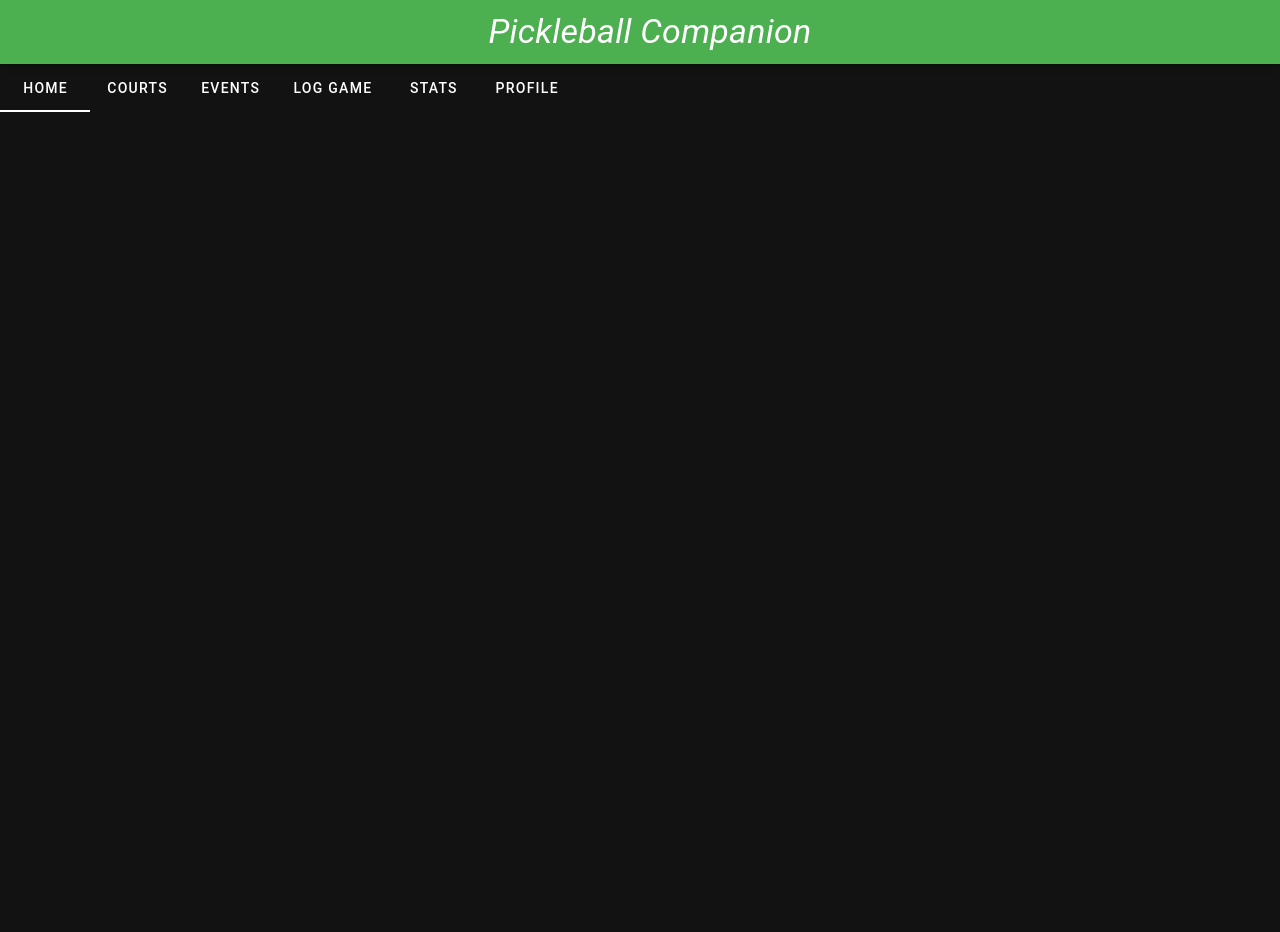
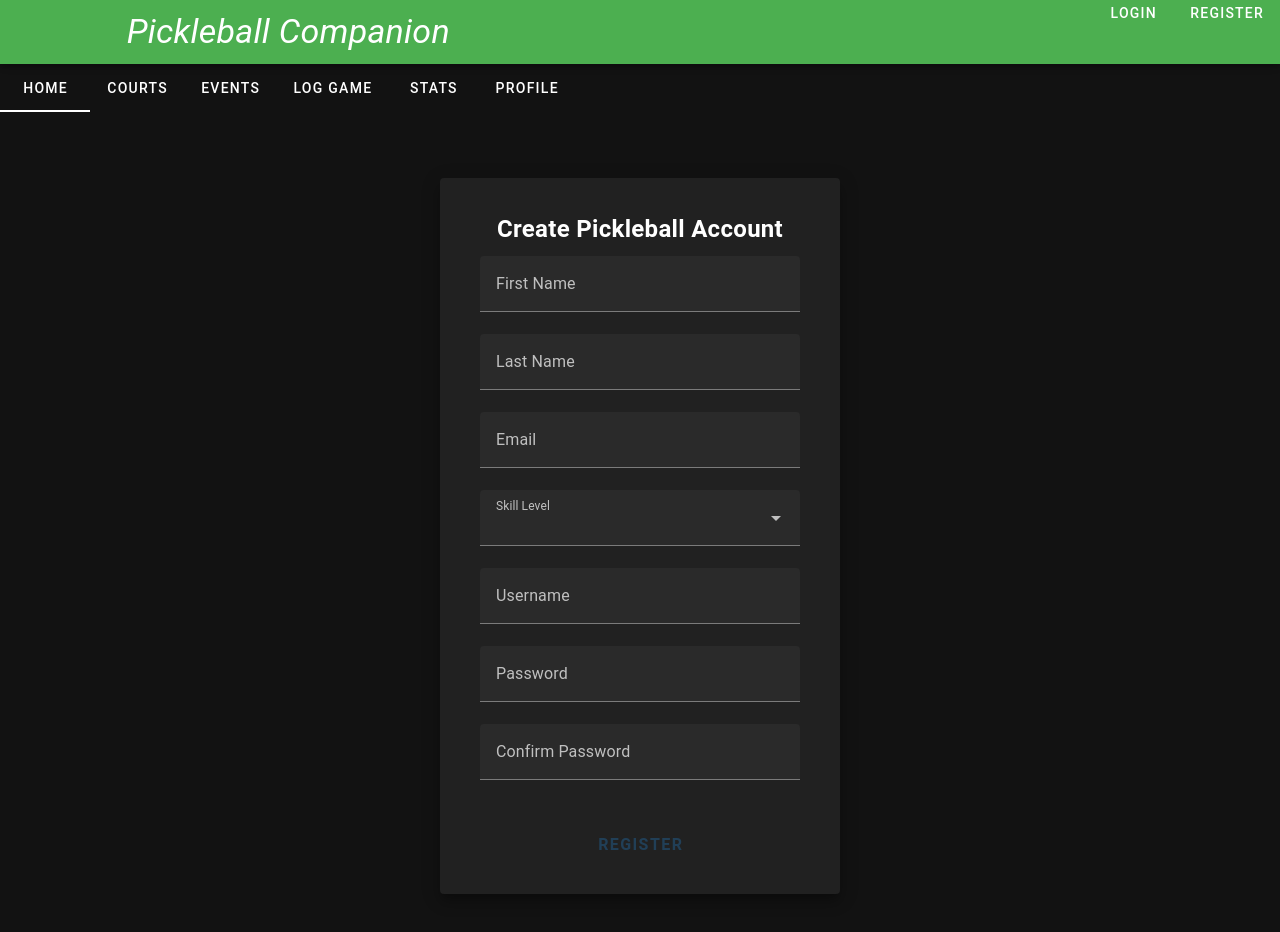
Before and after one commit to gmoore52/ThePickleballCompanionApp, a Vue app in the folder PickleBallCompanionAppUI/: page /register in a window 1280 px wide. Shown: the top 932 px of the page. Before the commit the page ends 800 px from the top, so only its background shows below. Built offline with nearby package versions, Linux system fonts and the light colour scheme.

Commit message:
Updated formatting and added Register page

```diff
--- a/PickleBallCompanionAppUI/src/components/PageHeader.vue
+++ b/PickleBallCompanionAppUI/src/components/PageHeader.vue
@@ -1,10 +1,25 @@
 <template>
+    <!-- App Bar -->
     <v-app-bar app color="green darken-4" dark>
+      <!-- Centered Title -->
       <v-toolbar-title class="text-center">
         <span class="text-h4 font-italic">Pickleball Companion</span>
       </v-toolbar-title>
+
+      <!-- Spacer to push the buttons to the right -->
+      <v-spacer></v-spacer>
+
+      <!-- Right Section: Full Name or Login/Register -->
+      <v-toolbar-items>
+        <span v-if="isLoggedIn">{{ fullName }}</span>
+        <span v-else>
+          <v-btn text color="white" @click="goToLogin">Login</v-btn>
+          <v-btn text color="white" @click="goToRegister">Register</v-btn>
+        </span>
+      </v-toolbar-items>
     </v-app-bar>
 
+    <!-- Tabs Section -->
     <v-tabs v-model="tab" background-color="grey lighten-2" centered>
       <v-tab
         v-for="item in tabs"
@@ -17,13 +32,22 @@
     </v-tabs>
   </template>
 
-<script>
-import { ref } from 'vue';
+  <script setup>
+  import { ref } from 'vue'
+  import { useRouter } from 'vue-router'
+  import Register from '../pages/Register.vue'
+  import Login from '../pages/Login.vue'
 
-export default {
-name: 'HeaderComponent',
-setup() {
-    const tab = ref(null);
+
+  // Router instance
+  const router = useRouter()
+
+  // Mock login status and user full name
+  const isLoggedIn = ref(false)  // Set to `true` if user is logged in
+  const fullName = ref('John Doe')  // Example name when logged in
+
+  // Tabs data for navigation
+  const tab = ref(null)
   const tabs = ref([
     { title: 'Home', route: '/' },
     { title: 'Courts', route: '/courts' },
@@ -31,16 +55,24 @@ setup() {
     { title: 'Log game', route: '/log-game' },
     { title: 'Stats', route: '/stats' },
     { title: 'Profile', route: '/profile' }
-    ]);
+  ])
 
-    return {
-    tab,
-    tabs
-    };
+  // Navigation to login and register pages
+  const goToLogin = () => {
+    router.push('/login')
   }
-};
+
+  const goToRegister = () => {
+    router.push('/register')
+  }
   </script>
 
   <style scoped>
+  .v-toolbar-title {
+    font-weight: bold;
+  }
 
+  .v-app-bar {
+    box-shadow: none;
+  }
   </style>
--- a/PickleBallCompanionAppUI/src/pages/Courts.vue
+++ b/PickleBallCompanionAppUI/src/pages/Courts.vue
@@ -1,22 +1,25 @@
 <template>
   <v-container>
     <!-- Search and Location Toolbar -->
-      <v-row class="mb-4">
+    <v-row class="mb-4" no-gutters>
       <v-col cols="12" md="8">
-          <v-btn color="black" class="mr-2">
+        <v-btn color="#212121" class="mr-2" @click="getUserLocation">
           Click here to use your precise location
         </v-btn>
       </v-col>
-        <v-col cols="12" md="4">
+      <v-col cols="12" md="4" class="d-flex">
         <v-text-field
           v-model="searchQuery"
-            label="Search"
-            append-icon="mdi-magnify"
+          label="Search Courts"
           single-line
           dense
-            color="black"
-            class="white--text"
+          color="#212121"
+          class="white--text no-padding"
+          hide-details
         ></v-text-field>
+        <v-btn color="#212121" class="ml-1 search-btn" @click="searchCourts">
+          <v-icon>mdi-magnify</v-icon>
+        </v-btn>
       </v-col>
     </v-row>
 
@@ -48,10 +51,10 @@
 <script setup>
 import { ref, computed } from 'vue'
 
-  // Search query reactive variable
+// search bar string
 const searchQuery = ref('')
 
-  // Sample data for courts (you can replace this with API data)
+// sample data
 const courts = ref([
   {
     name: 'Court Name 1',
@@ -76,7 +79,7 @@
   }
 ])
 
-  // Computed property to filter courts based on search query
+// search logic
 const filteredCourts = computed(() => {
   if (!searchQuery.value) {
     return courts.value
@@ -86,12 +89,39 @@
     court.location.toLowerCase().includes(searchQuery.value.toLowerCase())
   )
 })
+
+// Get user location
+const getUserLocation = () => {
+  if (navigator.geolocation) {
+    navigator.geolocation.getCurrentPosition(position => {
+      const latitude = position.coords.latitude;
+      const longitude = position.coords.longitude;
+      alert(`Your location is Latitude: ${latitude}, Longitude: ${longitude}`);
+      // Add functionality to use this location (e.g., filter courts by proximity)
+    }, error => {
+      alert('Unable to retrieve your location.');
+    });
+  } else {
+    alert('Geolocation is not supported by your browser.');
+  }
+}
+
+// Search action for search button
+const searchCourts = () => {
+  // Perform search based on searchQuery (this is already reactive)
+  console.log('Search triggered for:', searchQuery.value);
+}
 </script>
 
 <style scoped>
 .v-card {
-    background-color: black;
-    color: white;
+  color: #212121;
+  padding: 0.8em;
+  margin: 0.1em;
+}
+
+.search-btn {
+  height: 100%;
 }
 
 .v-btn {
@@ -103,12 +133,16 @@
 }
 
 .v-text-field {
-    background-color: black;
-    border-radius: 5px;
+  background-color: #212121;
+  padding: 0; /* Remove extra padding */
 }
 
 .v-img {
   object-fit: cover;
   height: 100%;
 }
+
+.no-padding {
+  padding: 0 !important;
+}
 </style>
--- a/PickleBallCompanionAppUI/src/pages/Home.vue
+++ b/PickleBallCompanionAppUI/src/pages/Home.vue
@@ -1,11 +1,11 @@
 <template>
   <v-app>
-    <v-container class="fill-height" fluid>
-      <v-row justify="space-between">
+    <v-container class="fill-height d-flex flex-column" fluid>
+      <v-row justify="space-between" align="stretch" class="flex-grow-1">
         <!-- Main Left Section (Welcome and Events) -->
-        <v-col cols="12" md="8">
+        <v-col cols="12" md="8" class="d-flex flex-column">
           <!-- Welcome Section -->
-          <v-card class="pa-4 mb-4" outlined color="black" style="background-color: #003300;">
+          <v-card class="pa-1 mb-6 flex-grow-0">
             <v-card-title class="white--text text-h5">Welcome to the site!</v-card-title>
             <v-card-text class="white--text">
               Here we host your game statistics, looking for groups request, events,
@@ -15,17 +15,17 @@
           </v-card>
 
           <!-- Events Section -->
-          <v-card class="pa-4" outlined color="black" style="background-color: #003300;">
+          <v-card class="pa-4 flex-grow-1" outlined>
             <v-card-title class="white--text text-h5">Events</v-card-title>
             <v-row>
               <v-col cols="12" md="6">
-                <v-card outlined color="black" style="background-color: #003300;">
+                <v-card outlined color="#212121">
                   <v-card-title class="white--text">Event Name</v-card-title>
                   <v-card-text class="white--text">Event information</v-card-text>
                 </v-card>
               </v-col>
               <v-col cols="12" md="6">
-                <v-card outlined color="black" style="background-color: #003300;">
+                <v-card outlined>
                   <v-card-title class="white--text">Event Name</v-card-title>
                   <v-card-text class="white--text">Event information</v-card-text>
                 </v-card>
@@ -35,17 +35,17 @@
         </v-col>
 
         <!-- Recent Games Section -->
-        <v-col cols="12" md="3">
-          <v-card class="pa-4" outlined color="black" style="background-color: #003300;">
+        <v-col cols="12" md="3" class="d-flex flex-column">
+          <v-card class="pa-4 flex-grow-1" outlined>
             <v-card-title class="white--text text-h5">Recent Games</v-card-title>
             <v-card-text>
-              <v-card outlined color="black" style="background-color: #003300;">
+              <v-card outlined>
                 <v-card-title class="white--text">Game summary</v-card-title>
               </v-card>
-              <v-card outlined color="black" style="background-color: #003300;" class="mt-2">
+              <v-card outlined class="mt-2">
                 <v-card-title class="white--text">Game summary</v-card-title>
               </v-card>
-              <v-card outlined color="black" style="background-color: #003300;" class="mt-2">
+              <v-card outlined class="mt-2">
                 <v-card-title class="white--text">Game summary</v-card-title>
               </v-card>
             </v-card-text>
@@ -61,18 +61,25 @@ import { ref } from 'vue';
 </script>
 
 <style scoped>
+.v-app {
+  height: 100vh;
+}
+
+.v-container {
+  height: 100%;
+}
+
 .v-card {
-  border: 2px solid white;
+  border: 1px solid white;
+  padding: 0.8em;
+  margin: 0.1em;
+  color: #212121 !important;
 }
 
 .white--text {
   color: white !important;
 }
 
-.v-container {
-  background-color: #003300;
-}
-
 .v-row {
   margin-bottom: 20px;
 }
--- a/PickleBallCompanionAppUI/src/pages/Register.vue
+++ b/PickleBallCompanionAppUI/src/pages/Register.vue
@@ -1,7 +1,139 @@
 <template>
-    <h1>Register Page</h1>
+  <v-container class="fill-height d-flex justify-center align-center">
+    <v-card elevation="10" class="pa-6" width="400">
+      <v-card-title class="text-center">Create Pickleball Account</v-card-title>
+      <v-card-text>
+        <v-form v-model="formValid" ref="form">
+          <!-- First Name -->
+          <v-text-field
+            label="First Name"
+            v-model="firstName"
+            :rules="[v => !!v || 'First name is required']"
+            required
+            dense
+          ></v-text-field>
+
+          <!-- Last Name -->
+          <v-text-field
+            label="Last Name"
+            v-model="lastName"
+            :rules="[v => !!v || 'Last name is required']"
+            required
+            dense
+          ></v-text-field>
+
+          <!-- Email -->
+          <v-text-field
+            label="Email"
+            v-model="email"
+            :rules="[v => !!v || 'Email is required', v => /.+@.+\..+/.test(v) || 'Email must be valid']"
+            required
+            dense
+          ></v-text-field>
+
+          <!-- Skill Level -->
+          <v-select
+            label="Skill Level"
+            v-model="skillLevel"
+            :items="skillLevels"
+            :rules="[v => !!v || 'Skill level is required']"
+            required
+            dense
+          ></v-select>
+
+          <!-- Username -->
+          <v-text-field
+            label="Username"
+            v-model="username"
+            :rules="usernameRules"
+            required
+            dense
+          ></v-text-field>
+
+          <!-- Password -->
+          <v-text-field
+            label="Password"
+            v-model="password"
+            :rules="passwordRules"
+            type="password"
+            required
+            dense
+          ></v-text-field>
+
+          <!-- Confirm Password -->
+          <v-text-field
+            label="Confirm Password"
+            v-model="confirmPassword"
+            :rules="confirmPasswordRules"
+            type="password"
+            required
+            dense
+          ></v-text-field>
+        </v-form>
+      </v-card-text>
+
+      <!-- Register Button -->
+      <v-card-actions>
+        <v-btn color="primary" block @click="register" :disabled="!formValid">
+          Register
+        </v-btn>
+      </v-card-actions>
+    </v-card>
+  </v-container>
 </template>
 
 <script setup>
-  //
+import { ref } from 'vue'
+
+// Data properties
+const firstName = ref('')
+const lastName = ref('')
+const email = ref('')
+const skillLevel = ref('')
+const username = ref('')
+const password = ref('')
+const confirmPassword = ref('')
+const formValid = ref(false)
+
+// Skill level options
+const skillLevels = ['Beginner', 'Intermediate', 'Advanced', 'Pro']
+
+// Validation rules
+const usernameRules = [
+  v => !!v || 'Username is required',
+  v => v.length >= 5 || 'Username must be at least 5 characters'
+]
+
+const passwordRules = [
+  v => !!v || 'Password is required',
+  v => v.length >= 8 || 'Password must be at least 8 characters'
+]
+
+const confirmPasswordRules = [
+  v => !!v || 'Please confirm your password',
+  v => v === password.value || 'Passwords do not match'
+]
+
+// Register button handler
+const register = () => {
+  if ($refs.form.validate()) {
+    alert('Registration successful!'); // Replace with actual registration logic
+  }
+}
 </script>
+
+<style scoped>
+.fill-height {
+  min-height: 100vh;
+}
+
+.v-card-title {
+  font-weight: bold;
+  font-size: 24px;
+}
+
+.v-btn {
+  font-size: 16px;
+  font-weight: bold;
+}
+</style>
--- a/PickleBallCompanionAppUI/src/router/index.js
+++ b/PickleBallCompanionAppUI/src/router/index.js
@@ -7,6 +7,8 @@ const routes = [
   { path: '/log-game', component: () => import('@/pages/LogGame.vue') },
   { path: '/stats', component: () => import('@/pages/Stats.vue') },
   { path: '/profile', component: () => import('@/pages/Profile.vue') },
+  { path: '/register', component: () => import('@/pages/Register.vue') },
+  { path: '/login', component: () => import('@/pages/Login.vue') }
   // Add any other routes here
 ];
 
```
Lines whose indentation alone changed are shown as unchanged.
